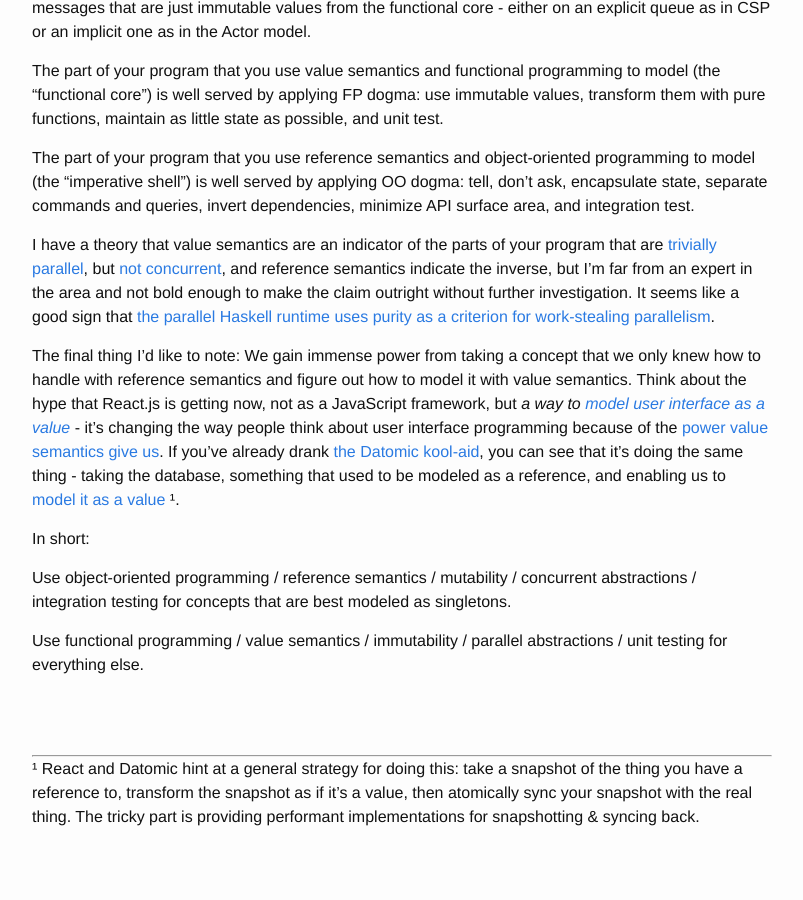
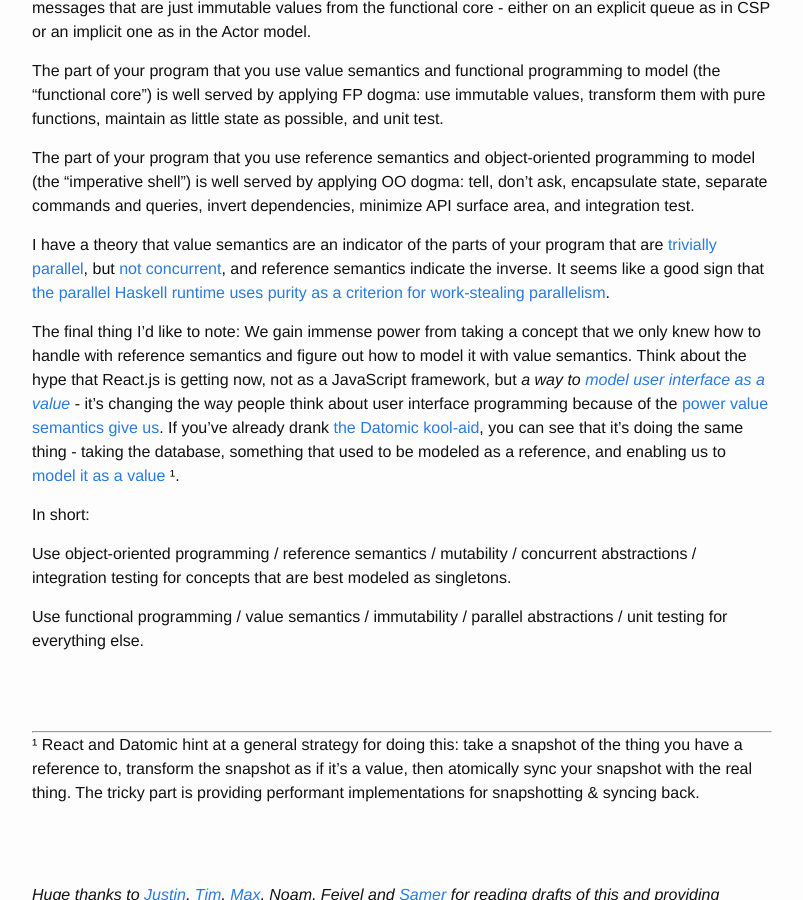
Before and after one commit to stijlist/stijlist.github.io, a Jekyll site: the page built from _posts/2015-07-30-when-object-orientation-works-a-rule-of-thumb.md, in a window 1280 px wide and 900 px high, scrolled down 1106 px. Shown: the whole window, without its empty margins (238-1041 px from the left). Built offline with Jekyll 4.4.1, drawn with Linux system fonts in a browser that asks for light colours.

Commit message:
don't undermine yourself

```diff
--- a/_posts/2015-07-30-when-object-orientation-works-a-rule-of-thumb.md
+++ b/_posts/2015-07-30-when-object-orientation-works-a-rule-of-thumb.md
@@ -58,12 +58,11 @@ programming to model (the "imperative shell") is well served by applying
 OO dogma: tell, don't ask, encapsulate state, separate commands and queries,
 invert dependencies, minimize API surface area, and integration test.
 
-I have a theory that value semantics are an indicator of the parts of your program
-that are [trivially parallel](https://vimeo.com/6624203), but [not concurrent](https://www.youtube.com/watch?v=cN_DpYBzKso),
-and reference semantics indicate
-the inverse, but I'm far from an expert in the area and not bold enough to make
-the claim outright without further investigation. It seems like a good sign that
-[the parallel Haskell runtime uses purity as a criterion for work-stealing
+I have a theory that value semantics are an indicator of the parts of your
+program that are [trivially parallel](https://vimeo.com/6624203), but [not
+concurrent](https://www.youtube.com/watch?v=cN_DpYBzKso), and reference
+semantics indicate the inverse. It seems like a good sign that [the parallel
+Haskell runtime uses purity as a criterion for work-stealing
 parallelism](http://community.haskell.org/~simonmar/slides/cadarache2012/1%20-%20parallel%20haskell.pdf).
 
 The final thing I'd like to note: We gain immense power from taking a concept
```
